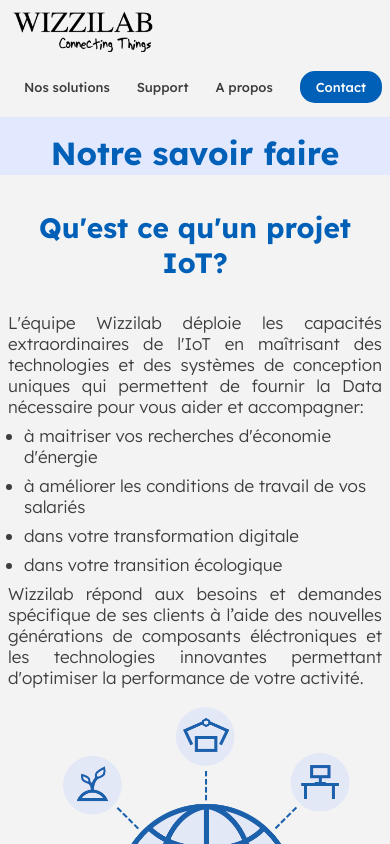
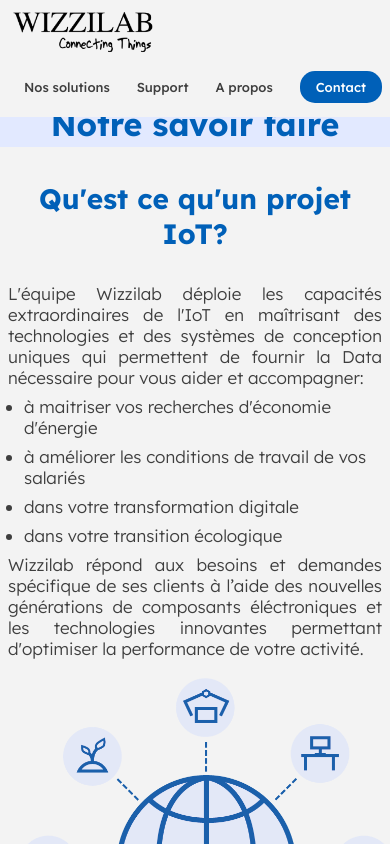
Before and after one commit to Laurading/wizzilab-website, a Next.js app: page /savoir-faire in a window 390 px wide. Shown: the top 844 px of the page. Built offline with nearby package versions, Linux system fonts and the light colour scheme.

Commit message:
responsive fix

```diff
--- a/styles/responsive.scss
+++ b/styles/responsive.scss
@@ -135,6 +135,7 @@
 
   h2 {
     font-size: 32px;
+    padding: calc(var(--margin)/3) 0 0;
   }
 
   h3 {
@@ -178,4 +179,7 @@
     color: var(--denimColor);
     font-size: 20px;
 }
+.padding-bottom {
+  padding-bottom: calc(var(--margin)/3);
 }
+}
```
